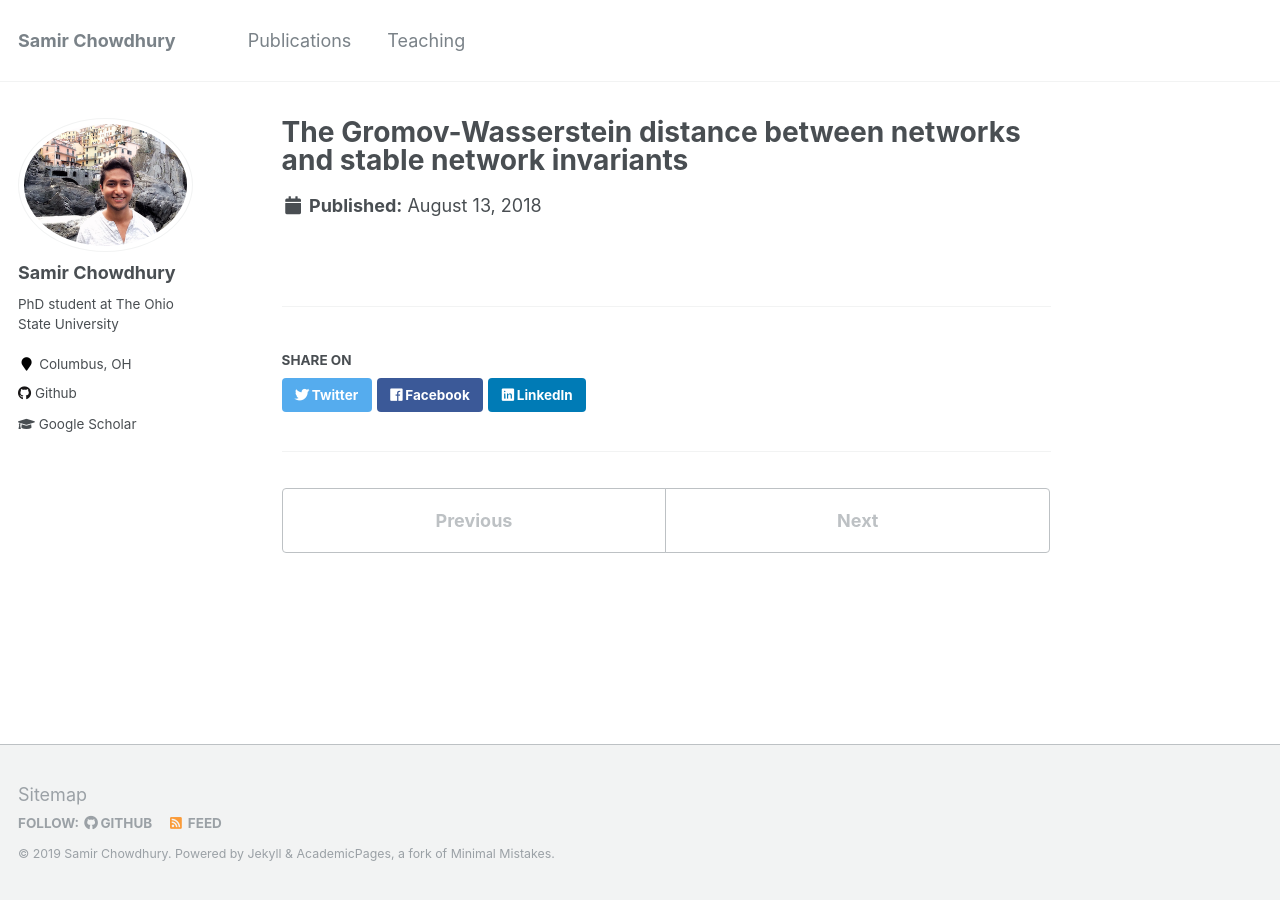
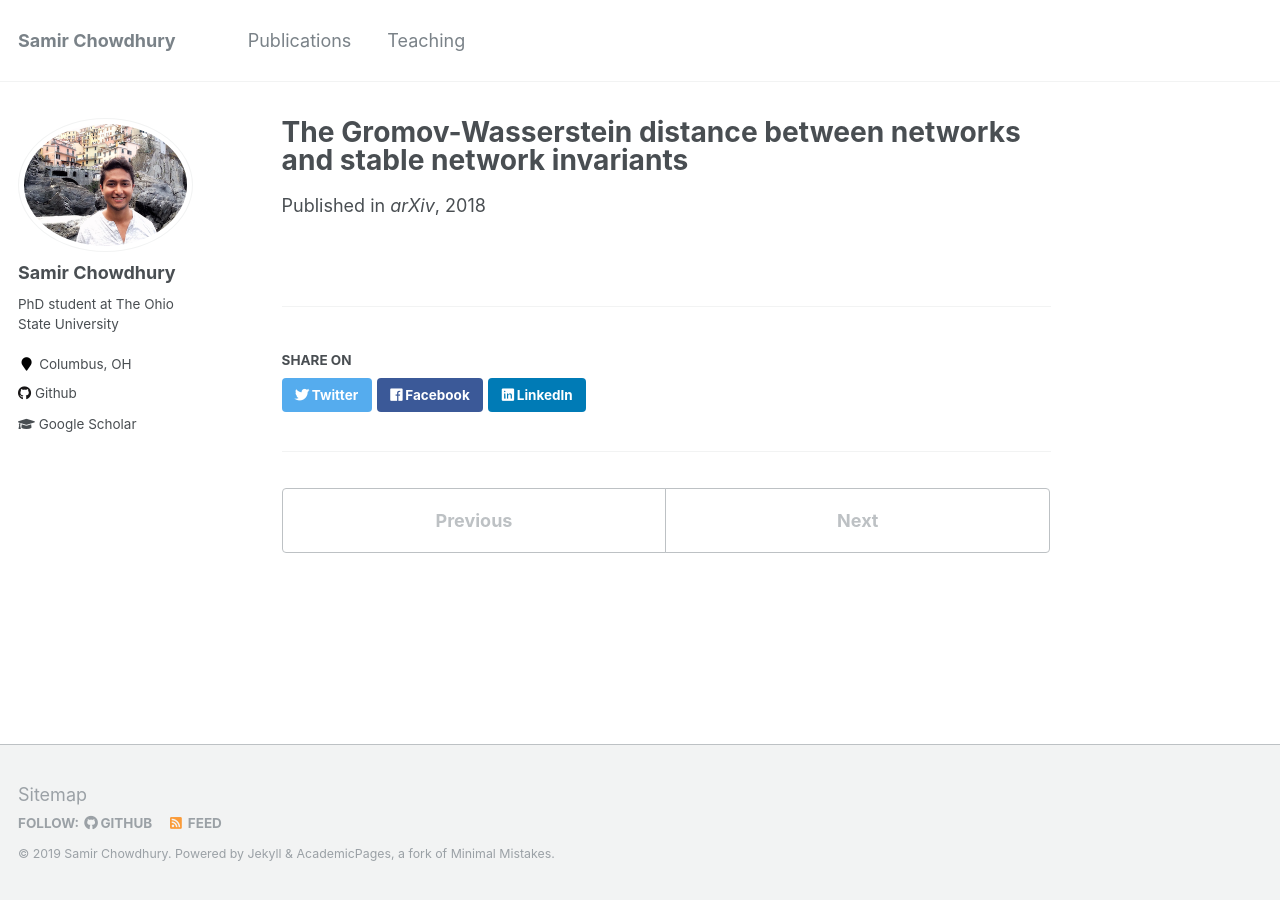
Before and after one commit to samirchowdhury/samirchowdhury.github.io, a Jekyll site: the page built from _publications/2018-08-13-gw-nets.md, in a window 1280 px wide. Built offline with Jekyll 4.4.1, drawn with Linux system fonts in a browser that asks for light colours.

Commit message:
Update 2018-08-13-gw-nets.md

```diff
--- a/_publications/2018-08-13-gw-nets.md
+++ b/_publications/2018-08-13-gw-nets.md
@@ -1,6 +1,8 @@
 ---
 title: "The Gromov-Wasserstein distance between networks and stable network invariants"
 collection: publications
+venue: 'arXiv'
+date: 2018-08-13
 excerpt: 'Joint with Facundo Mémoli. Preprint on arXiv. 2018.'
 
 paperurl: 'https://arxiv.org/abs/1808.04337'
```
